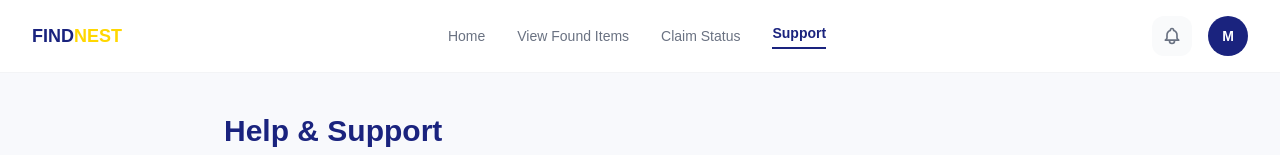
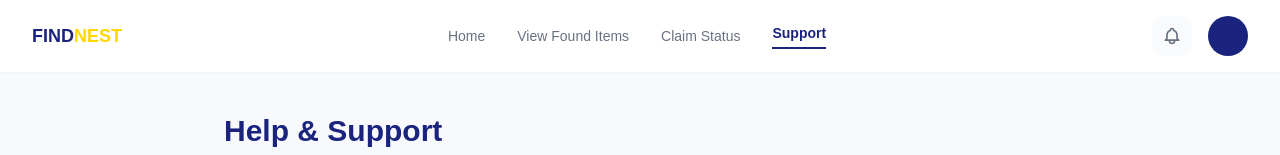
Before and after one commit to joshuabarot24-jpg/FindNest, a Next.js app in the folder findnest-web/: page /support in a window 1280 px wide. Shown: the top 155 px of the page. Built offline with nearby package versions, Linux system fonts and the light colour scheme.

Commit message:
FrntEnd_Support_Aug132026_Web - Fixed hydration mismatch by moving userInitial into useEffect instead of reading localStorage during render

```diff
--- a/findnest-web/src/app/support/page.tsx
+++ b/findnest-web/src/app/support/page.tsx
@@ -1,5 +1,5 @@
 "use client";
-import { useState } from "react";
+import { useState, useEffect } from "react";
 import api from "@/lib/api";
 
 const faqs = [
@@ -38,9 +38,7 @@ const faqs = [
 ];
 
 export default function SupportPage() {
-  const stored = typeof window !== "undefined" ? localStorage.getItem("findnest_user") : null;
-  const currentUser = stored ? JSON.parse(stored) : null;
-  const userInitial = currentUser?.name?.charAt(0).toUpperCase() || "M";
+  const [userInitial, setUserInitial] = useState("");
   const [openIndex, setOpenIndex] = useState<number | null>(null);
   const [name, setName] = useState("");
   const [email, setEmail] = useState("");
@@ -49,6 +47,13 @@ export default function SupportPage() {
   const [loading, setLoading] = useState(false);
   const [error, setError] = useState("");
 
+  useEffect(() => {
+    const stored = localStorage.getItem("findnest_user");
+    if (stored) {
+      const currentUser = JSON.parse(stored);
+      setUserInitial(currentUser?.name?.charAt(0).toUpperCase() || "");
+    }
+  }, []);
 
   const handleSubmit = async (e: React.FormEvent) => {
     e.preventDefault();
```
